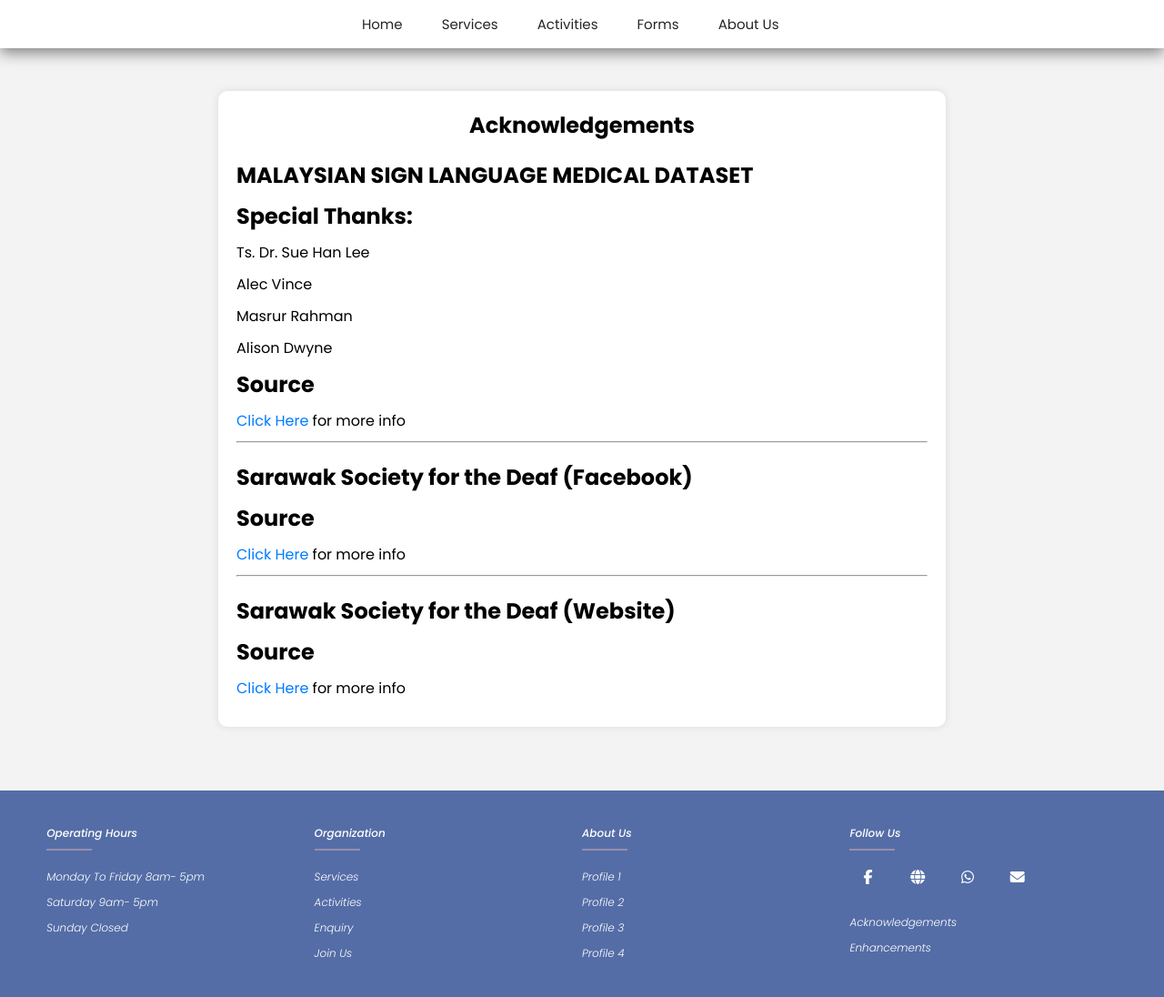
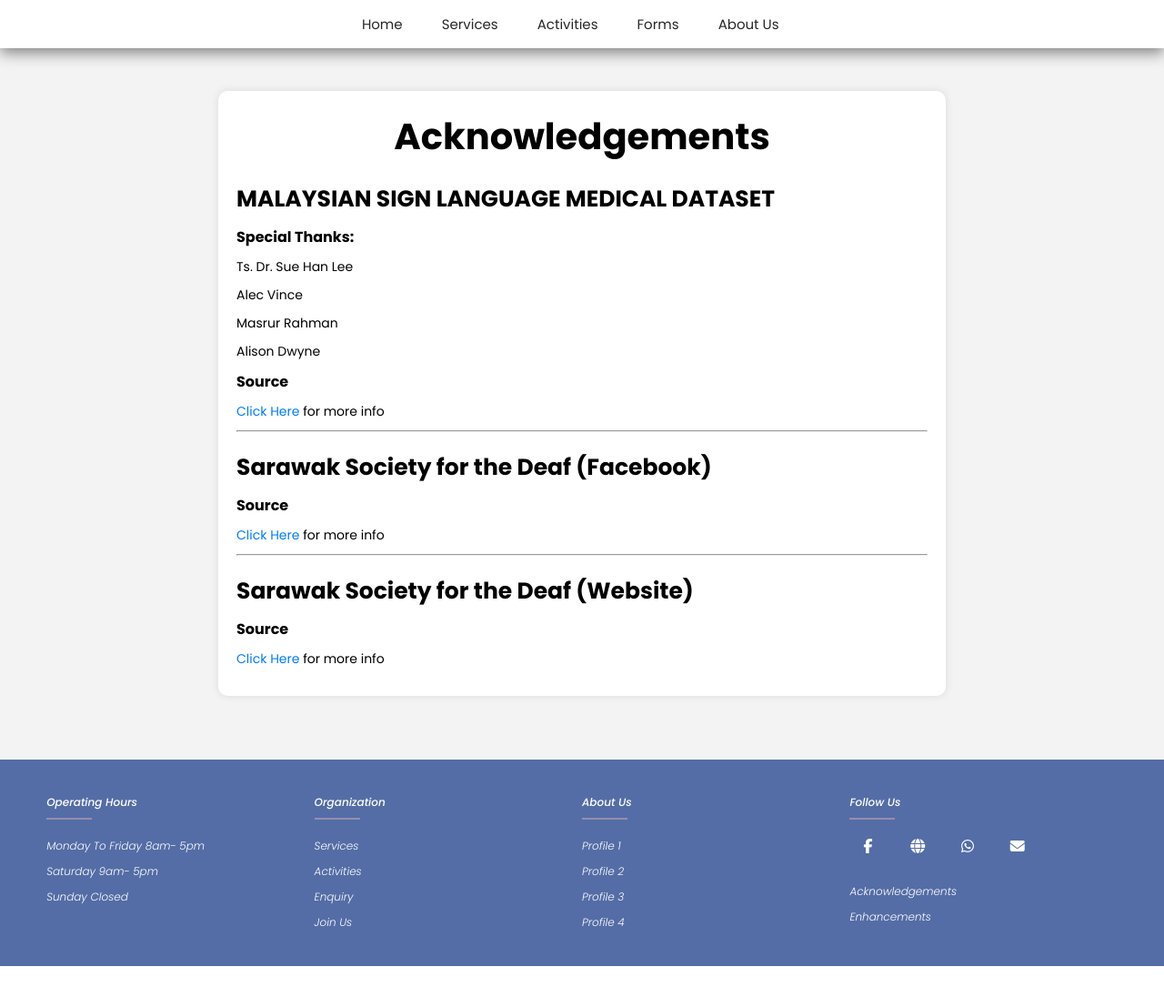
Before and after one commit to Zwe-Zwe/Inquiry-Project-Assignment, a PHP site: page /acknowledgement.html in a window 1280 px wide. Shown: the whole page at 91% size. After the commit the page ends 1062 px from the top, so only its background shows below. Run offline with PHP 8.4, Linux system fonts and the light colour scheme.

Commit message:
Latest Update

```diff
--- a/acknowledgement.html
+++ b/acknowledgement.html
@@ -50,14 +50,14 @@
         <h1>Acknowledgements</h1>
         <div class="acknowledgements">
           <h2>MALAYSIAN SIGN LANGUAGE MEDICAL DATASET</h2>
-          <h2>Special Thanks:</h2>
+          <h3>Special Thanks:</h3>
           <ul>
             <li>Ts. Dr. Sue Han Lee</li>
             <li>Alec Vince</li>
             <li>Masrur Rahman</li>
             <li>Alison Dwyne</li>
           </ul>
-          <h2>Source</h2>
+          <h3>Source</h3>
           <ul>
             <li>
               <a href="https://arekku21.github.io/MSL-Medical/#">Click Here</a>
@@ -70,7 +70,7 @@
 
         <div class="acknowledgements">
           <h2>Sarawak Society for the Deaf (Facebook)</h2>
-          <h2>Source</h2>
+          <h3>Source</h3>
           <ul>
             <li>
               <a href="https://www.facebook.com/sarawaksocietyforthedeaf"
@@ -85,7 +85,7 @@
 
         <div class="acknowledgements">
           <h2>Sarawak Society for the Deaf (Website)</h2>
-          <h2>Source</h2>
+          <h3>Source</h3>
           <ul>
             <li>
               <a href="https://www.sarawaksocietyforthedeaf.org/">Click Here</a>
--- a/index.html
+++ b/index.html
@@ -29,7 +29,7 @@
           <a href="#">Forms</a>
           <ul class="submenu">
             <li><a href="EnquiryService.html">Enquiry</a></li>
-            <li><a href="#">Volunteer</a></li>
+            <li><a href="joinvolunteer.html">Volunteer</a></li>
           </ul>
         </li>
         <li>
--- a/style.css
+++ b/style.css
@@ -543,12 +547,19 @@
   h1 {
     text-align: center;
     margin-bottom: 20px;
+    font-size: 40px;
   }
 }
 .acknowledgements {
   margin-top: 20px;
   h2 {
     margin-bottom: 10px;
+    font-size: 25px;
+  }
+
+  h3{
+    margin-bottom: 10px;
+    font-size: 16px;
   }
 
   ul {
@@ -558,11 +569,13 @@
 
   li {
     margin-bottom: 10px;
+    font-size: 14px;
   }
 
   a {
     color: #007bff;
     text-decoration: none;
+    font-size: 14px;
   }
 
   a:hover {
```
Also changed, not shown: other parts of style.css (+34 -7 lines).
